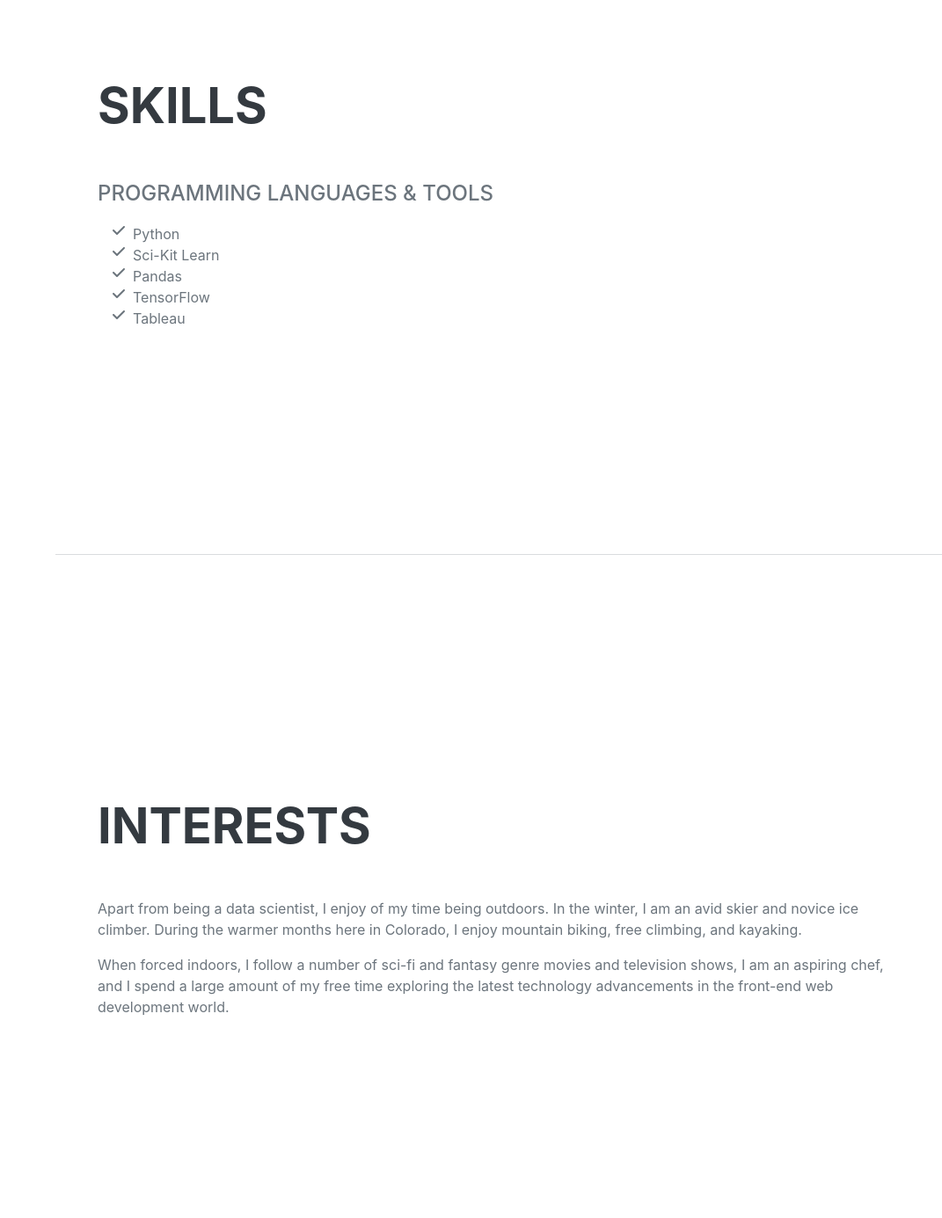
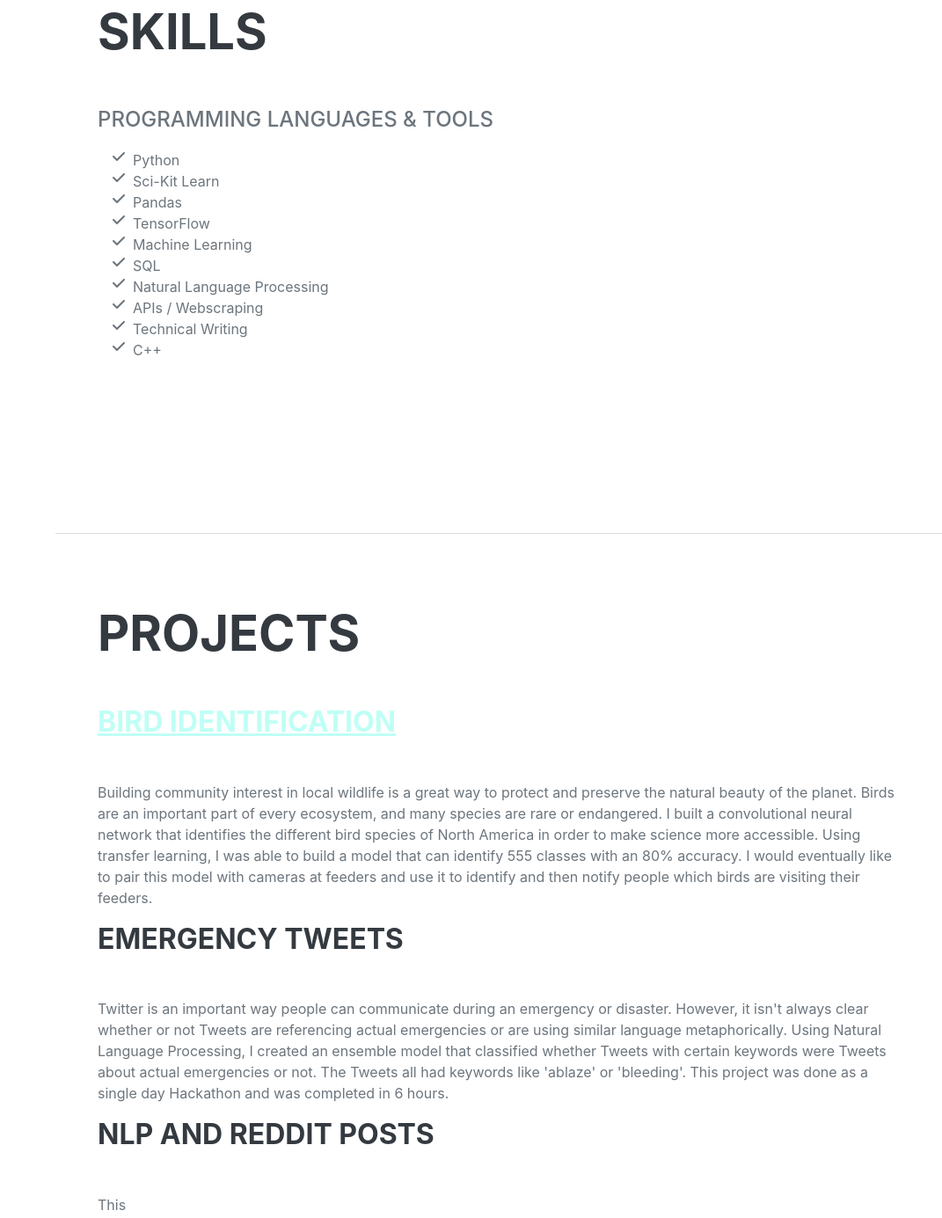
Before and after one commit to errogalski/errogalski.github.io, a plain HTML site: page index.htm in a window 1280 px wide. Shown: the part 3012-4397 px from the top of the page at 88% size, without its empty margins (209-1280 px from the left). Drawn offline with nearby package versions, Linux system fonts and the light colour scheme; a web font is replaced by a local one.

Commit message:
added projects section

```diff
--- a/index.htm
+++ b/index.htm
@@ -1,4 +1,3 @@
-!DOCTYPE html>
 <html lang="en">
     <head>
         <meta charset="utf-8" />
@@ -149,7 +148,27 @@
                         </li>
                         <li>
                             <span class="fa-li"><i class="fas fa-check"></i></span>
-                            Tableau
+                            Machine Learning
+                        </li>
+                        <li>
+                            <span class="fa-li"><i class="fas fa-check"></i></span>
+                            SQL
+                        </li>
+                        <li>
+                            <span class="fa-li"><i class="fas fa-check"></i></span>
+                            Natural Language Processing
+                        </li>
+                        <li>
+                            <span class="fa-li"><i class="fas fa-check"></i></span>
+                            APIs / Webscraping
+                        </li>
+                        <li>
+                            <span class="fa-li"><i class="fas fa-check"></i></span>
+                            Technical Writing
+                        </li>
+                        <li>
+                            <span class="fa-li"><i class="fas fa-check"></i></span>
+                            C++
                         </li>
                     </ul>
                 </div>
@@ -158,9 +177,13 @@
             <!-- Interests-->
             <section class="resume-section" id="interests">
                 <div class="resume-section-content">
-                    <h2 class="mb-5">Interests</h2>
-                    <p>Apart from being a data scientist, I enjoy of my time being outdoors. In the winter, I am an avid skier and novice ice climber. During the warmer months here in Colorado, I enjoy mountain biking, free climbing, and kayaking.</p>
-                    <p class="mb-0">When forced indoors, I follow a number of sci-fi and fantasy genre movies and television shows, I am an aspiring chef, and I spend a large amount of my free time exploring the latest technology advancements in the front-end web development world.</p>
+                    <h2 class="mb-5">Projects</h2>
+                    <h3 class="mb-5"><a href="/github.com/errogalski/bird-identification.htm">Bird Identification</a></h3>
+                    <p>Building community interest in local wildlife is a great way to protect and preserve the natural beauty of the planet. Birds are an important part of every ecosystem, and many species are rare or endangered. I built a convolutional neural network that identifies the different bird species of North America in order to make science more accessible. Using transfer learning, I was able to build a model that can identify 555 classes with an 80% accuracy. I would eventually like to pair this model with cameras at feeders and use it to identify and then notify people which birds are visiting their feeders.</p>
+                    <h3 class="mb-5">Emergency Tweets</h3>
+                    <p>Twitter is an important way people can communicate during an emergency or disaster. However, it isn't always clear whether or not Tweets are referencing actual emergencies or are using similar language metaphorically. Using Natural Language Processing, I created an ensemble model that classified whether Tweets with certain keywords were Tweets about actual emergencies or not. The Tweets all had keywords like 'ablaze' or 'bleeding'. This project was done as a single day Hackathon and was completed in 6 hours.</p>
+                    <h3 class="mb-5">NLP and Reddit Posts</h3>
+                    <p>This </p>
                 </div>
             </section>
             <hr class="m-0" />
```
